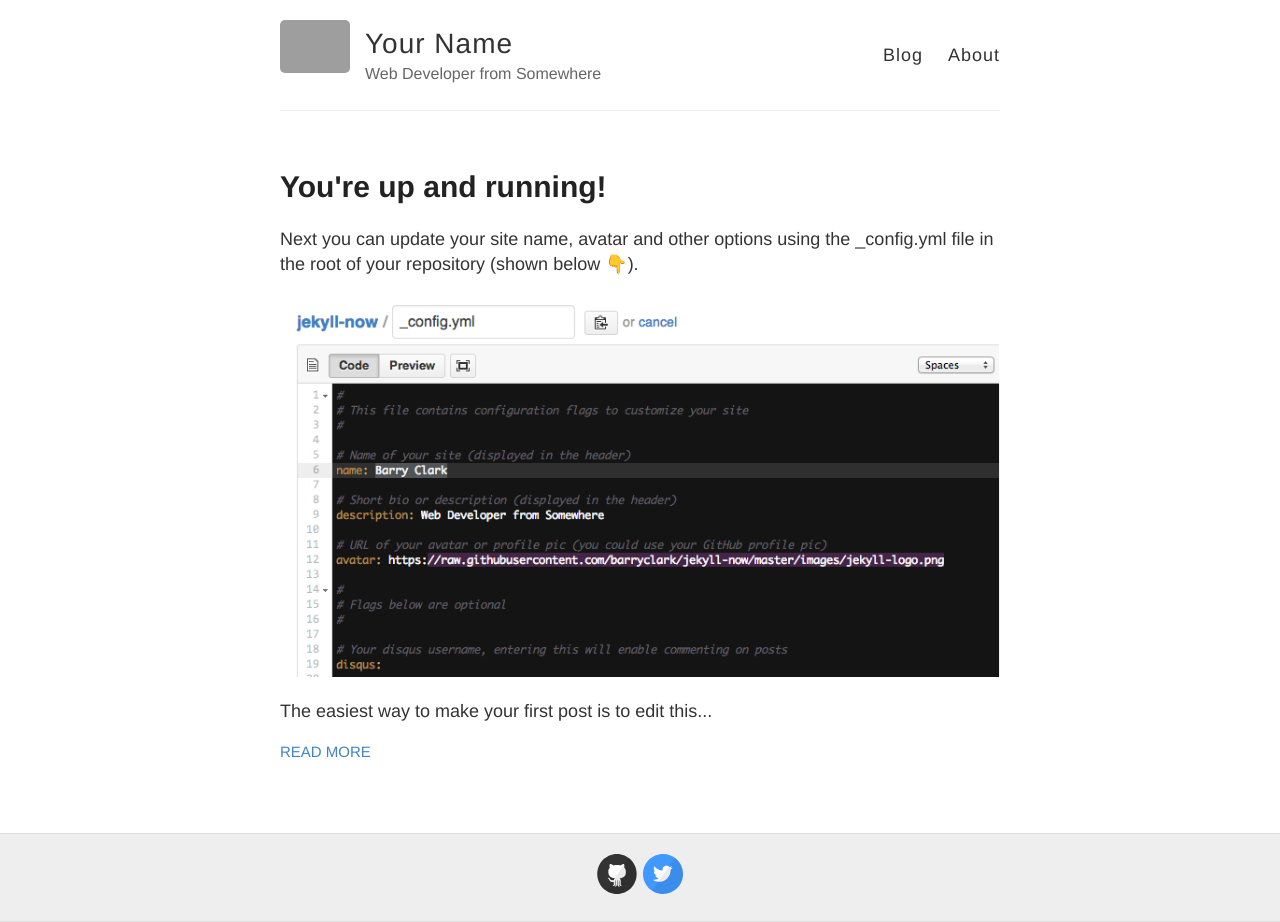
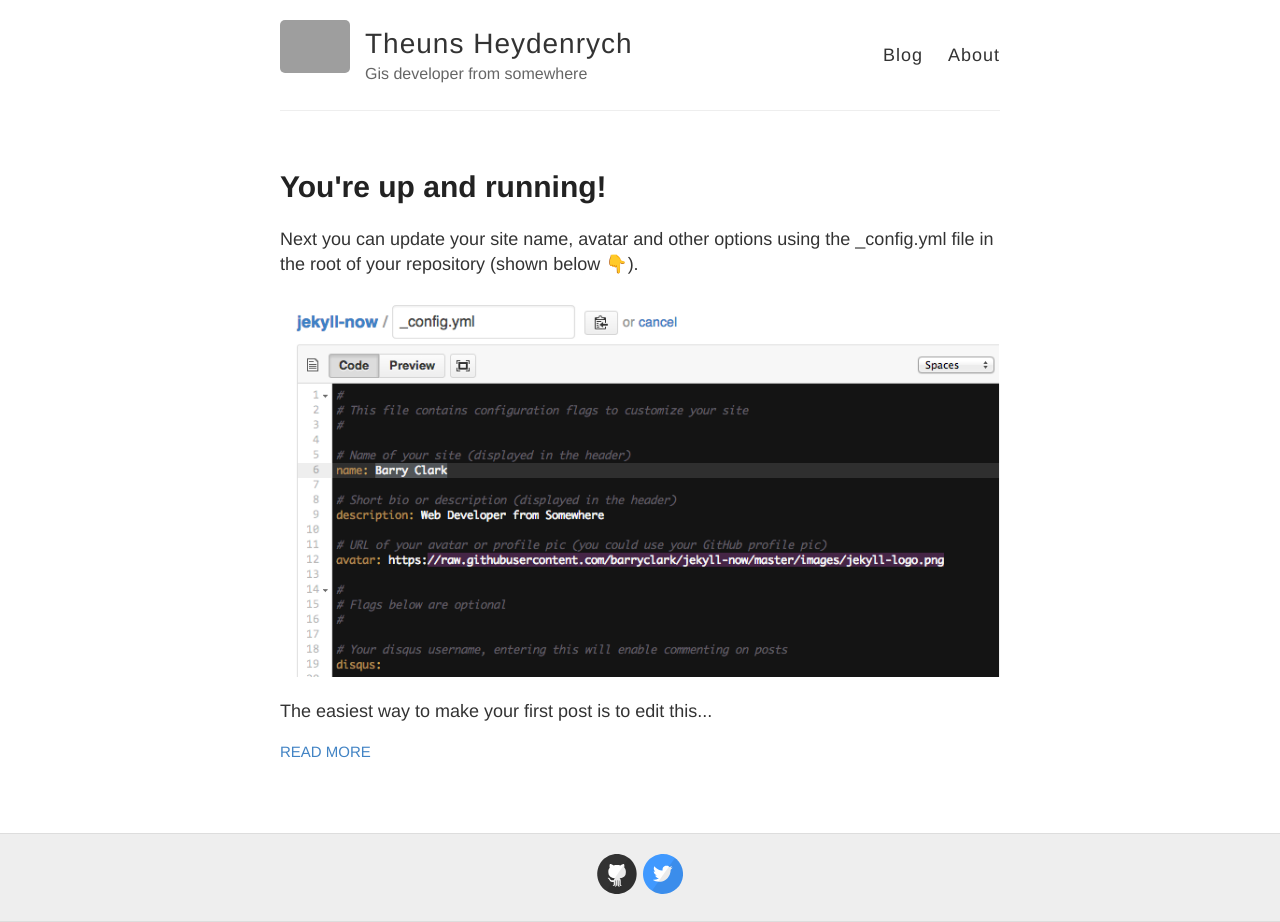
Before and after one commit to t-hey/QGIS-MinGW, a Jekyll site: the page built from index.html, in a window 1280 px wide. Built offline with Jekyll 4.4.1, drawn with Linux system fonts in a browser that asks for light colours; emoji names are drawn with the system emoji font; grey boxes are pictures that could not be loaded.

Commit message:
Update _config.yml

```diff
--- a/_config.yml
+++ b/_config.yml
@@ -3,10 +3,10 @@
 #
 
 # Name of your site (displayed in the header)
-name: Your Name
+name: Theuns Heydenrych
 
 # Short bio or description (displayed in the header)
-description: Web Developer from Somewhere
+description: Gis developer from somewhere
 
 # URL of your avatar or profile pic (you could use your GitHub profile pic)
 avatar: https://raw.githubusercontent.com/barryclark/jekyll-now/master/images/jekyll-logo.png
```
